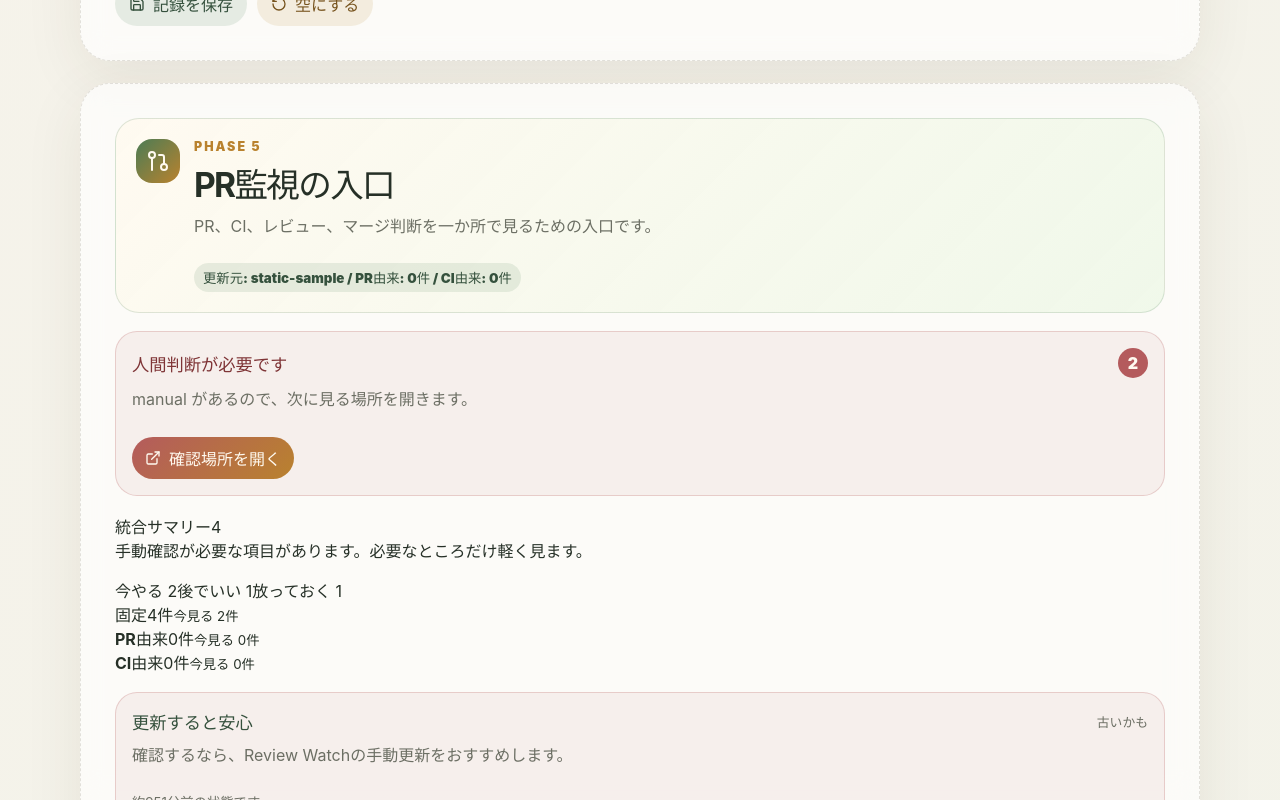
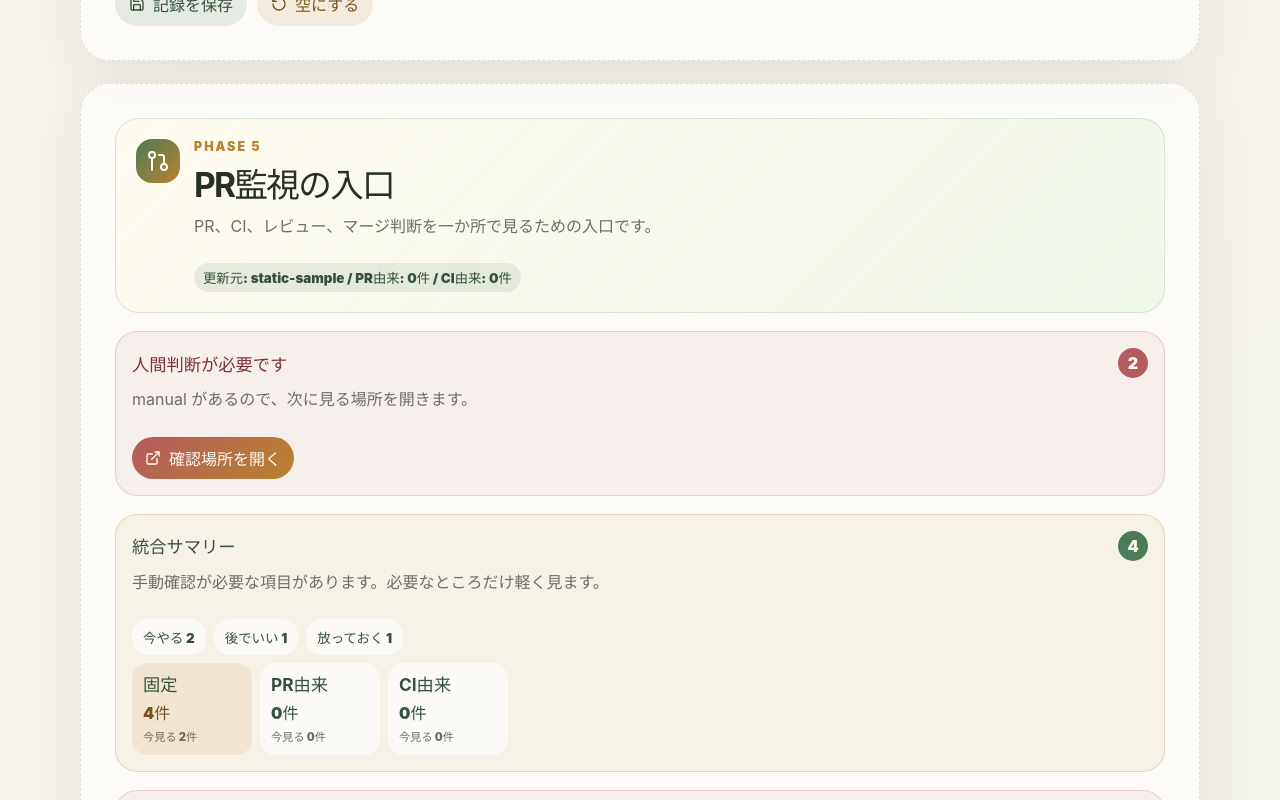
Before and after one commit to sunpotflower4460-cpu/darake-dev-app-AI, a React (Vite) app: page / in a window 1280 px wide. Shown: the part 11200-12000 px from the top of the page. Built offline with nearby package versions, Linux system fonts and the light colour scheme.

Commit message:
feat: style Review Watch unified origin summary

```diff
--- a/src/reviewWatch.css
+++ b/src/reviewWatch.css
@@ -40,7 +40,9 @@
 .reviewPrBridgeNotice p,
 .reviewPrBridgeNotice small,
 .reviewCiBridgeNotice p,
-.reviewCiBridgeNotice small {
+.reviewCiBridgeNotice small,
+.reviewUnifiedBox p,
+.reviewOriginCard small {
   color: var(--muted);
   line-height: 1.65;
 }
@@ -100,6 +102,7 @@
   text-decoration: none;
 }
 
+.reviewUnifiedBox,
 .reviewFreshnessBox,
 .reviewPrBridgeNotice,
 .reviewCiBridgeNotice {
@@ -109,6 +112,87 @@
   border: 1px solid var(--line);
   border-radius: 22px;
   background: rgba(255, 250, 240, 0.82);
+}
+
+.reviewUnifiedBox {
+  border-color: rgba(76, 124, 85, 0.24);
+  background: rgba(76, 124, 85, 0.08);
+}
+
+.reviewUnifiedBox > div:first-child,
+.reviewFreshnessBox > div {
+  display: flex;
+  justify-content: space-between;
+  gap: 12px;
+  align-items: center;
+}
+
+.reviewUnifiedBox strong,
+.reviewFreshnessBox strong,
+.reviewPrBridgeNotice strong,
+.reviewCiBridgeNotice strong {
+  color: #35513d;
+  font-size: 1.08rem;
+}
+
+.reviewUnifiedBox > div:first-child > span {
+  display: inline-grid;
+  place-items: center;
+  min-width: 30px;
+  height: 30px;
+  border-radius: 999px;
+  color: #fffaf0;
+  background: #4c7c55;
+  font-weight: 900;
+}
+
+.reviewUnified-blocked {
+  border-color: rgba(180, 91, 93, 0.24);
+  background: rgba(180, 91, 93, 0.08);
+}
+
+.reviewUnified-manual,
+.reviewUnified-checking {
+  border-color: rgba(185, 130, 46, 0.25);
+  background: rgba(185, 130, 46, 0.08);
+}
+
+.reviewUnifiedCounts,
+.reviewOriginGrid {
+  display: flex;
+  flex-wrap: wrap;
+  gap: 8px;
+}
+
+.reviewUnifiedCounts span,
+.reviewOriginCard {
+  padding: 8px 11px;
+  border-radius: 16px;
+  color: #35513d;
+  background: rgba(255, 255, 255, 0.6);
+  font-size: 0.84rem;
+  font-weight: 900;
+}
+
+.reviewOriginCard {
+  display: grid;
+  gap: 4px;
+  min-width: 120px;
+}
+
+.reviewOriginCard span {
+  font-size: 1rem;
+}
+
+.origin-blocked {
+  color: #7e3436;
+  background: rgba(180, 91, 93, 0.12);
+}
+
+.origin-manual,
+.origin-checking {
+  color: #76531d;
+  background: rgba(185, 130, 46, 0.12);
 }
 
 .reviewPrBridgeNotice {
@@ -121,26 +205,8 @@
   background: rgba(185, 130, 46, 0.08);
 }
 
-.reviewPrBridgeNotice strong,
-.reviewCiBridgeNotice strong {
-  color: #35513d;
-  font-size: 1.08rem;
-}
-
 .reviewCiBridgeNotice strong {
   color: #76531d;
-}
-
-.reviewFreshnessBox > div {
-  display: flex;
-  justify-content: space-between;
-  gap: 12px;
-  align-items: center;
-}
-
-.reviewFreshnessBox strong {
-  color: #35513d;
-  font-size: 1.08rem;
 }
 
 .reviewFreshnessBox span {
@@ -411,7 +477,8 @@
 
   .reviewUpdateHead,
   .reviewFreshnessBox > div,
-  .reviewAlertBox > div {
+  .reviewAlertBox > div,
+  .reviewUnifiedBox > div:first-child {
     align-items: flex-start;
     flex-direction: column;
   }
```
